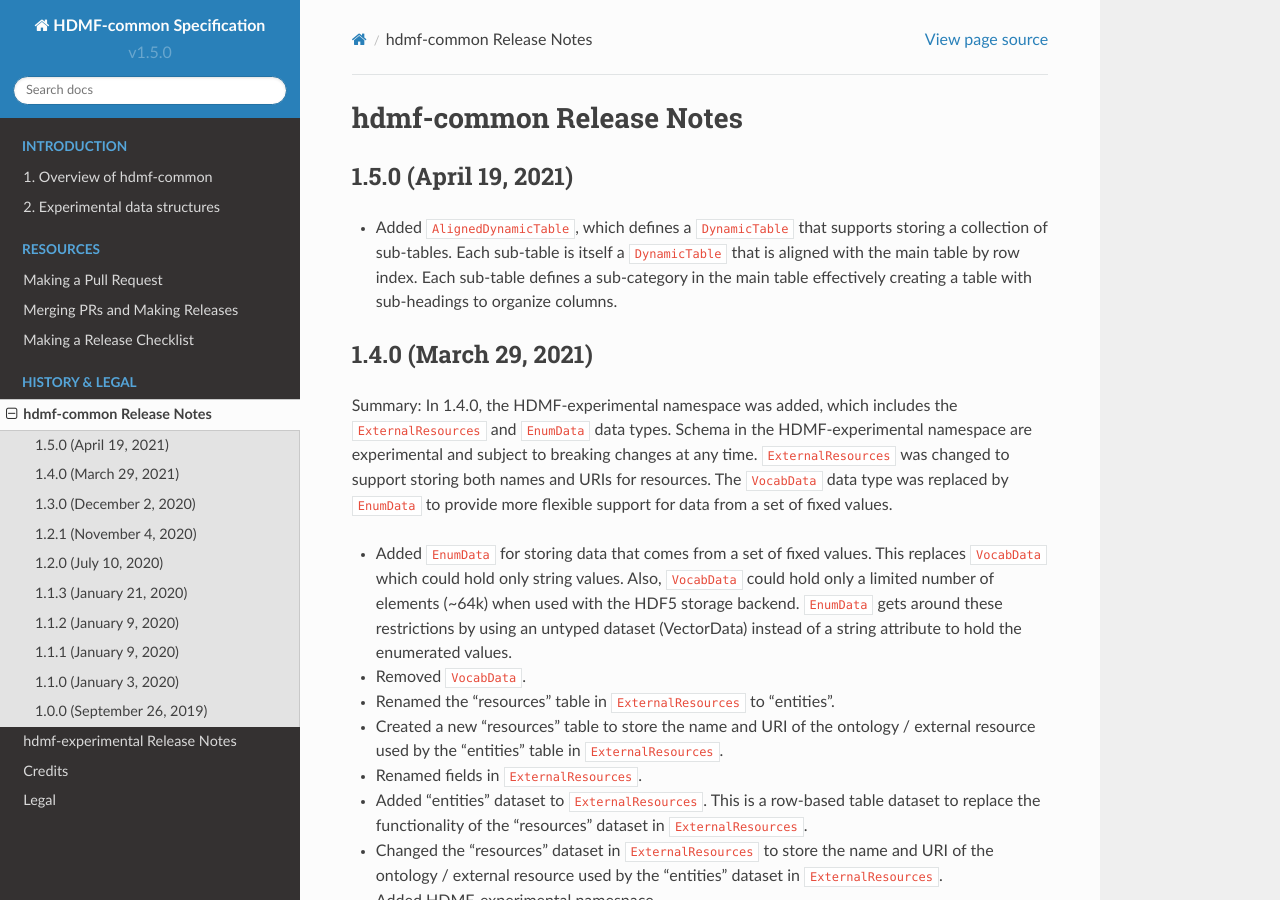
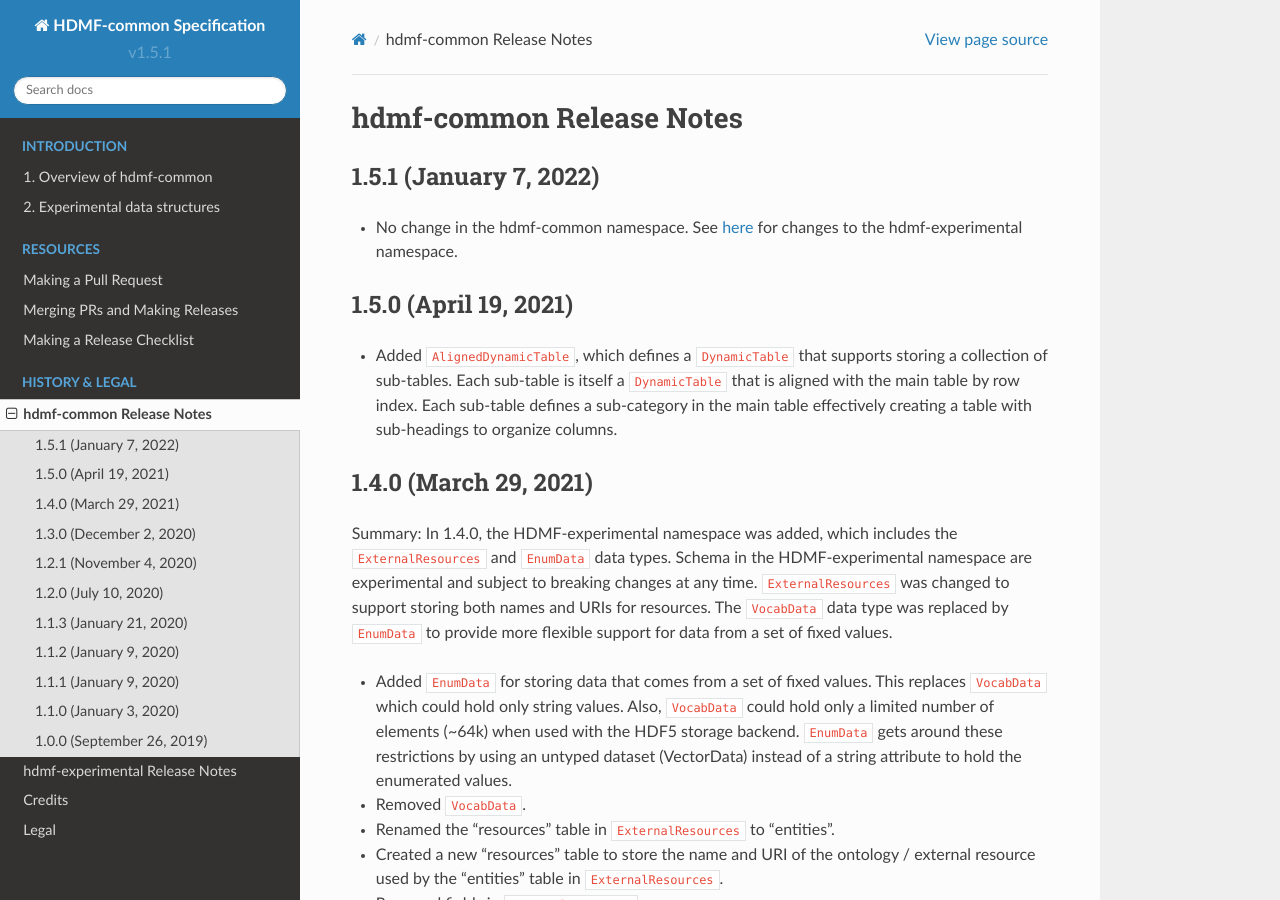
Before and after one commit to hdmf-dev/hdmf-common-schema, a Sphinx documentation site: the page built from docs/source/hdmf_common_release_notes.rst, in a window 1280 px wide and 900 px high. Built offline with Sphinx 7.4.7 and the Read the Docs theme 2.0.0, drawn with Linux system fonts in a browser that asks for light colours.

Commit message:
Mark this as new version 1.5.1 for hdmf-common and repo

```diff
--- a/docs/source/conf.py
+++ b/docs/source/conf.py
@@ -83,9 +83,9 @@
 # built documents.
 #
 # The short X.Y version.
-version = 'v1.5.0'
+version = 'v1.5.1'
 # The full version, including alpha/beta/rc tags.
-release = 'v1.5.0'
+release = 'v1.5.1'
 
 # The language for content autogenerated by Sphinx. Refer to documentation
 # for a list of supported languages.
--- a/docs/source/hdmf_common_release_notes.rst
+++ b/docs/source/hdmf_common_release_notes.rst
@@ -2,6 +2,11 @@
 
 hdmf-common Release Notes
 =========================
+
+1.5.1 (January 7, 2022)
+----------------------
+- No change in the hdmf-common namespace. See :ref:`here <hdmf_experimental_release_notes>` for changes to the
+  hdmf-experimental namespace.
 
 1.5.0 (April 19, 2021)
 ----------------------
```
Also changed, not shown: 1 other file.
